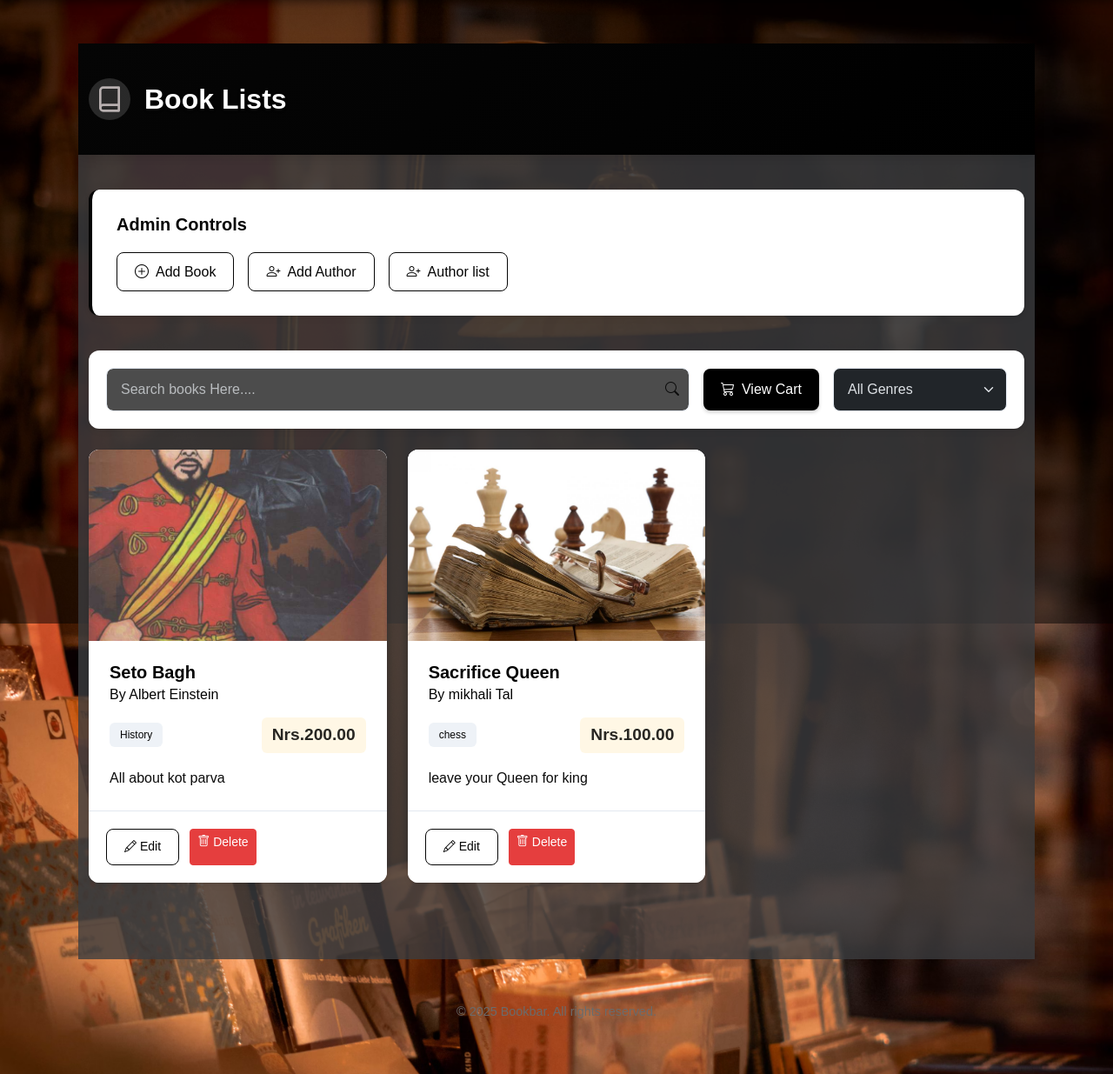
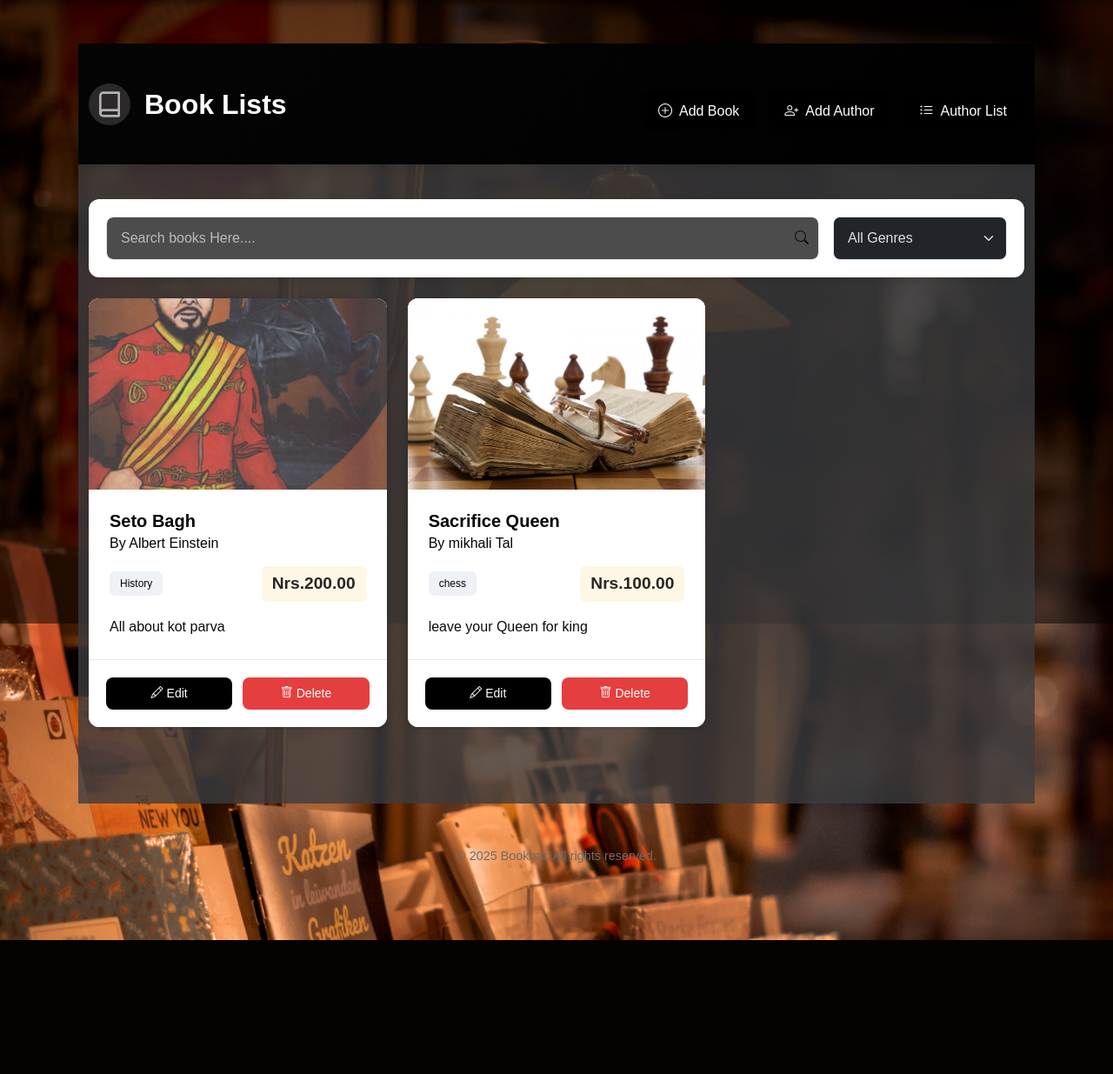
Before and after one commit to utsav0514/Book_store, a Django app: page /product/book_list/ in a window 1280 px wide. Shown: the part 83-1318 px from the top of the page at 87% size. After the commit the page ends 1164 px from the top, so only its background shows below. Run offline with Django 5.2, Linux system fonts and the light colour scheme; a user stored in the database is signed in; data comes from the database, SQL or seed files in the repository; both versions use the stored data as it was after the commit.

Commit message:
Changes on Book_list.html

```diff
--- a/Hello/product/templates/book_list.html
+++ b/Hello/product/templates/book_list.html
@@ -18,40 +18,42 @@
                     </div>
                     <h1>Book Lists</h1>
                 </div>
+                {% if user.is_authenticated and user.is_superuser %}
+                <div class="admin-panel-link">
+                    <div class="admin-buttons">
+                        <a href="{% url 'create_book' %}" class="btn admin-btn">
+                            <i class="bi bi-plus-circle me-2"></i>Add Book
+                        </a>
+                        <a href="{% url 'create_author' %}" class="btn admin-btn">
+                            <i class="bi bi-person-plus me-2"></i>Add Author
+                        </a>
+                        <a href="{% url 'author_list' %}" class="btn admin-btn">
+                            <i class="bi bi-list-ul me-2"></i>Author List
+                        </a>
+                    </div>
+                </div>
+                {% endif %}
             </div>
         </div>
     </div>
 
     <div class="container main-content">
-        {% if user.is_authenticated and user.is_superuser %}
-            <div class="admin-controls">
-                <h5 class="admin-title">Admin Controls</h5>
-                <div class="admin-buttons">
-                    <a href="{% url 'create_book' %}" class="btn custom-btn-outline">
-                        <i class="bi bi-plus-circle me-2"></i>Add Book
-                    </a>
-                    <a href="{% url 'create_author' %}" class="btn custom-btn-outline">
-                        <i class="bi bi-person-plus me-2"></i>Add Author
-                    </a>
-                    <a href="{% url 'author_list' %}" class="btn custom-btn-outline">
-                        <i class="bi bi-person-plus me-2"></i>Author list
-                    </a>
-                </div>
-            </div>
-        {% endif %}
-
         {% if book %}
             <div class="book-filter-section mb-4">
                 <div class="search-box">
                     <input type="text" id="bookSearch" class="form-control" placeholder="Search books Here....">
                     <i class="bi bi-search search-icon"></i>
                 </div>
-                <!-- View Cart button between search and filter -->
+
+                <!-- View Cart button only for non-admin users -->
+                {% if user.is_authenticated and not user.is_superuser %}
                 <div class="view-cart-container">
                     <a href="{% url 'view_cart' %}" class="btn view-cart-btn">
                         <i class="bi bi-cart3 me-2"></i>View Cart
                     </a>
                 </div>
+                {% endif %}
+
                 <div class="filter-options">
                     <select class="form-select" id="genreFilter">
                         <option value="">All Genres</option>
@@ -89,10 +91,10 @@
                                 {% if user.is_authenticated %}
                                     {% if user.is_superuser %}
                                         <div class="admin-actions">
-                                            <a href="{% url 'update_book' b.id %}" class="btn btn-sm custom-btn-outline">
+                                            <a href="{% url 'update_book' b.id %}" class="btn btn-sm admin-edit-btn">
                                                 <i class="bi bi-pencil me-1"></i>Edit
                                             </a>
-                                            <a href="{% url 'delete_book' b.id %}" class="btn btn-sm btn-danger">
+                                            <a href="{% url 'delete_book' b.id %}" class="btn btn-sm admin-delete-btn">
                                                 <i class="bi bi-trash me-1"></i>Delete
                                             </a>
                                         </div>
@@ -188,32 +190,38 @@
         text-shadow: 0 2px 4px rgba(0, 0, 0, 0.1);
     }
 
-    /* Main content */
-    .main-content {
-        padding-bottom: 3rem;
-    }
-
-    /* Admin controls */
-    .admin-controls {
-        background-color: var(--card-bg);
-        border-radius: 12px;
-        padding: 1.75rem;
-        margin-bottom: 2.5rem;
-        box-shadow: var(--card-shadow);
-        border-left: 4px solid var(--primary-color);
-    }
-
-    .admin-title {
-        margin-bottom: 1.25rem;
-        color: var(--primary-color);
-        font-weight: 600;
-        font-size: 1.25rem;
+    /* Admin panel in header */
+    .admin-panel-link {
+        margin-top: 1rem;
     }
 
     .admin-buttons {
         display: flex;
-        gap: 1rem;
+        gap: 0.75rem;
         flex-wrap: wrap;
+    }
+
+    .admin-btn {
+        background-color: black;
+        color: white;
+        border: none;
+        border-radius: 8px;
+        padding: 0.6rem 1.25rem;
+        font-weight: 500;
+        display: flex;
+        align-items: center;
+    }
+
+    .admin-btn:hover,
+    .admin-btn:focus {
+        background-color: black;
+        color: white;
+        box-shadow: 0 4px 8px rgba(0, 0, 0, 0.3);
+    }
+
+    /* Main content */
+    .main-content {
+        padding-bottom: 3rem;
     }
 
     /* Book filter section */
@@ -405,6 +413,45 @@
     .admin-actions {
         display: flex;
         gap: 0.75rem;
+        justify-content: space-between;
+    }
+
+    .admin-edit-btn {
+        background-color: black;
+        color: white;
+        border: none;
+        border-radius: 8px;
+        padding: 0.5rem 1rem;
+        font-weight: 500;
+        flex: 1;
+        display: flex;
+        align-items: center;
+        justify-content: center;
+    }
+
+    .admin-edit-btn:hover,
+    .admin-edit-btn:focus {
+        background-color: black;
+        color: white;
+    }
+
+    .admin-delete-btn {
+        background-color: var(--danger);
+        color: white;
+        border: none;
+        border-radius: 8px;
+        padding: 0.5rem 1rem;
+        font-weight: 500;
+        flex: 1;
+        display: flex;
+        align-items: center;
+        justify-content: center;
+    }
+
+    .admin-delete-btn:hover,
+    .admin-delete-btn:focus {
+        background-color: #c53030;
+        color: white;
     }
 
     /* Action buttons container */
@@ -478,19 +525,6 @@
         box-shadow: 0 4px 8px rgba(74, 111, 165, 0.3);
     }
 
-    .btn-danger {
-        background-color: var(--danger);
-        border-color: var(--danger);
-        color: white;
-    }
-
-    .btn-danger:hover,
-    .btn-danger:focus {
-        background-color: #c53030;
-        border-color: #c53030;
-        box-shadow: 0 4px 8px rgba(229, 62, 62, 0.3);
-    }
-
     /* Responsive adjustments */
     @media (max-width: 768px) {
         .header-section {
@@ -513,10 +547,12 @@
 
         .admin-buttons {
             flex-direction: column;
+            width: 100%;
         }
 
         .admin-buttons .btn {
             width: 100%;
+            justify-content: center;
         }
     }
 
```
Also changed, not shown: Hello/db.sqlite3.
